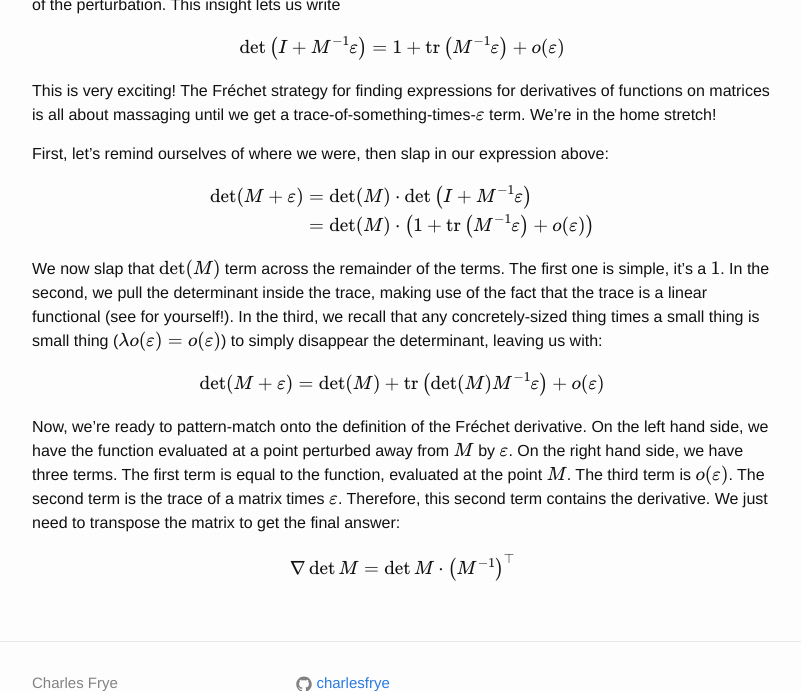
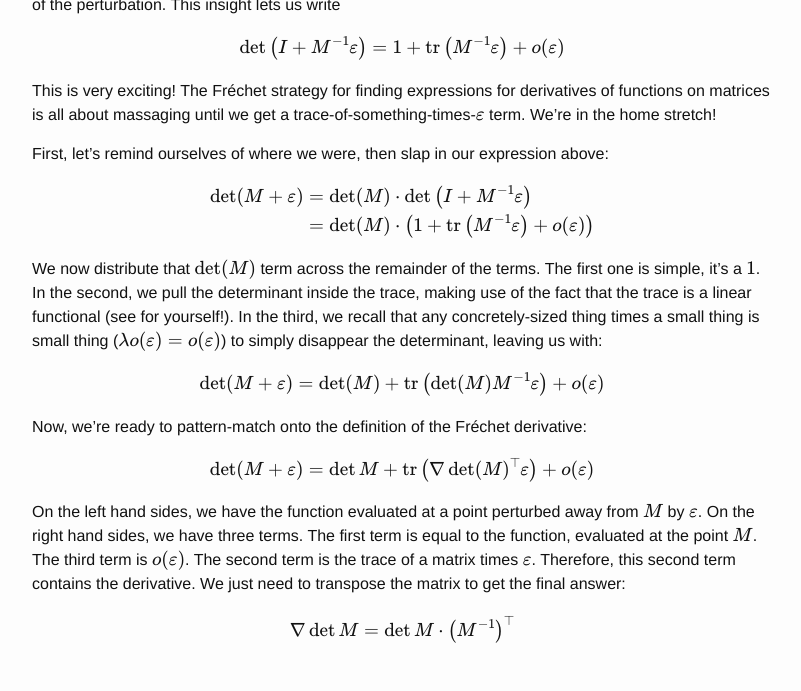
Before and after one commit to charlesfrye/charlesfrye.github.io, a Jekyll site: the page built from _posts/2019-01-25-frechet-determinant.markdown, in a window 1280 px wide and 900 px high, scrolled down 2376 px, cut to the strip 0-691 px from the top of the window. Shown: the whole strip, without its empty margins (238-1039 px from the left). Built offline with Jekyll 4.4.1, drawn with Linux system fonts in a browser that asks for light colours; formulas are drawn with MathJax 3; some of the changed text lies outside the part shown.

Commit message:
tidies up some language in frech det post

```diff
--- a/_posts/2019-01-25-frechet-determinant.markdown
+++ b/_posts/2019-01-25-frechet-determinant.markdown
@@ -36,7 +36,7 @@ on the interesting relationships between derivatives of determinants and famous
 
 That post is excellent, and I highly recommend you read it.
 I will focus on one of the claims, which appears in the pull-out for this post:
-the derivative of the determinant is the determinant times the inverse of the transpose.
+the derivative of the determinant is the determinant times the transpose of the inverse.
 
 ### The Determinant
 
@@ -181,7 +181,7 @@ $$\begin{align}
 \end{align}$$
 {: style="text-align: center"}
 
-We now slap that $$\det(M)$$ term across the remainder of the terms.
+We now distribute that $$\det(M)$$ term across the remainder of the terms.
 The first one is simple, it's a $$1$$.
 In the second, we pull the determinant inside the trace,
 making use of the fact that the trace is a linear functional (see for yourself!).
@@ -195,10 +195,17 @@ $$\begin{align}
 \end{align}$$
 {: style="text-align: center"}
 
-Now, we're ready to pattern-match onto the definition of the Fréchet derivative.
-On the left hand side, we have the function evaluated at a point perturbed away
+Now, we're ready to pattern-match onto the definition of the Fréchet derivative:
+
+$$
+\det(M + \varepsilon) =
+\det M + \mathrm{tr}\left(\nabla \det (M)^\top \varepsilon\right) + o(\varepsilon)
+$$
+{: style="text-align: center"}
+
+On the left hand sides, we have the function evaluated at a point perturbed away
 from $$M$$ by $$\varepsilon$$.
-On the right hand side, we have three terms.
+On the right hand sides, we have three terms.
 The first term is equal to the function, evaluated at the point $$M$$.
 The third term is $$o(\varepsilon)$$.
 The second term is the trace of a matrix times $$\varepsilon$$.
```
Also changed, not shown: other parts of _posts/2019-01-25-frechet-determinant.markdown (+3 -3 lines).
